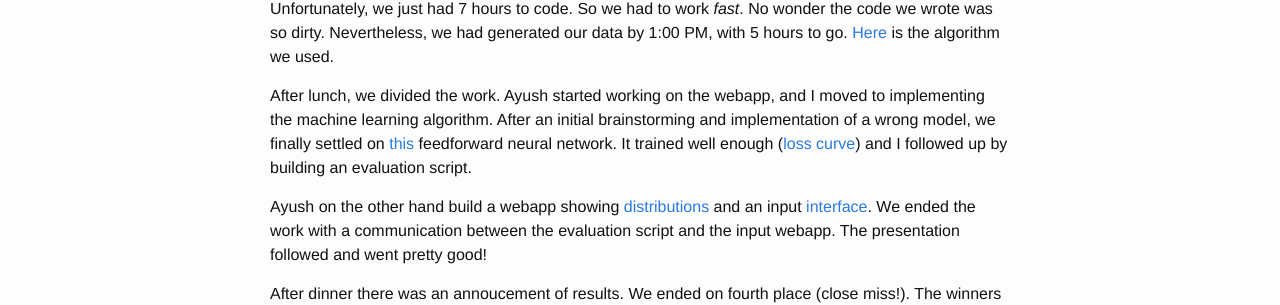
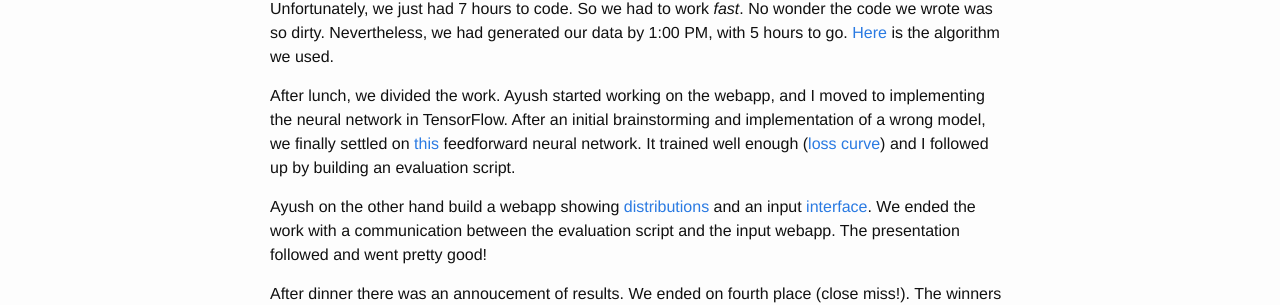
Before and after one commit to martiansideofthemoon/martiansideofthemoon.github.io, a Jekyll site: the page built from _posts/2017-01-09-hack-for-change.markdown, in a window 1280 px wide. Shown: the part 742-1047 px from the top of the page. Built offline with Jekyll 4.4.1, drawn with Linux system fonts in a browser that asks for light colours.

```diff
--- a/_posts/2017-01-09-hack-for-change.markdown
+++ b/_posts/2017-01-09-hack-for-change.markdown
@@ -17,7 +17,7 @@ After a sumptuous breakfast served by The Grand Hyatt hotel, we began brainstorm
 
 We started off by working together on a greedy algorithm which would help us generate fake data. Unfortunately, we just had 7 hours to code. So we had to work *fast*. No wonder the code we wrote was so dirty. Nevertheless, we had generated our data by 1:00 PM, with 5 hours to go. [Here](https://github.com/martiansideofthemoon/cropforchange/blob/master/pictures/greedy_algo.jpg) is the algorithm we used.
 
-After lunch, we divided the work. Ayush started working on the webapp, and I moved to implementing the machine learning algorithm. After an initial brainstorming and implementation of a wrong model, we finally settled on [this](https://github.com/martiansideofthemoon/cropforchange/blob/master/pictures/neural_network.jpg) feedforward neural network. It trained well enough ([loss curve](https://github.com/martiansideofthemoon/cropforchange/blob/master/pictures/training_plot.png)) and I followed up by building an evaluation script.
+After lunch, we divided the work. Ayush started working on the webapp, and I moved to implementing the neural network in TensorFlow. After an initial brainstorming and implementation of a wrong model, we finally settled on [this](https://github.com/martiansideofthemoon/cropforchange/blob/master/pictures/neural_network.jpg) feedforward neural network. It trained well enough ([loss curve](https://github.com/martiansideofthemoon/cropforchange/blob/master/pictures/training_plot.png)) and I followed up by building an evaluation script.
 
 Ayush on the other hand build a webapp showing [distributions](https://github.com/martiansideofthemoon/cropforchange/blob/master/pictures/dist_webpage.png) and an input [interface](https://github.com/martiansideofthemoon/cropforchange/blob/master/pictures/webapp1.png). We ended the work with a communication between the evaluation script and the input webapp. The presentation followed and went pretty good!
 
```
